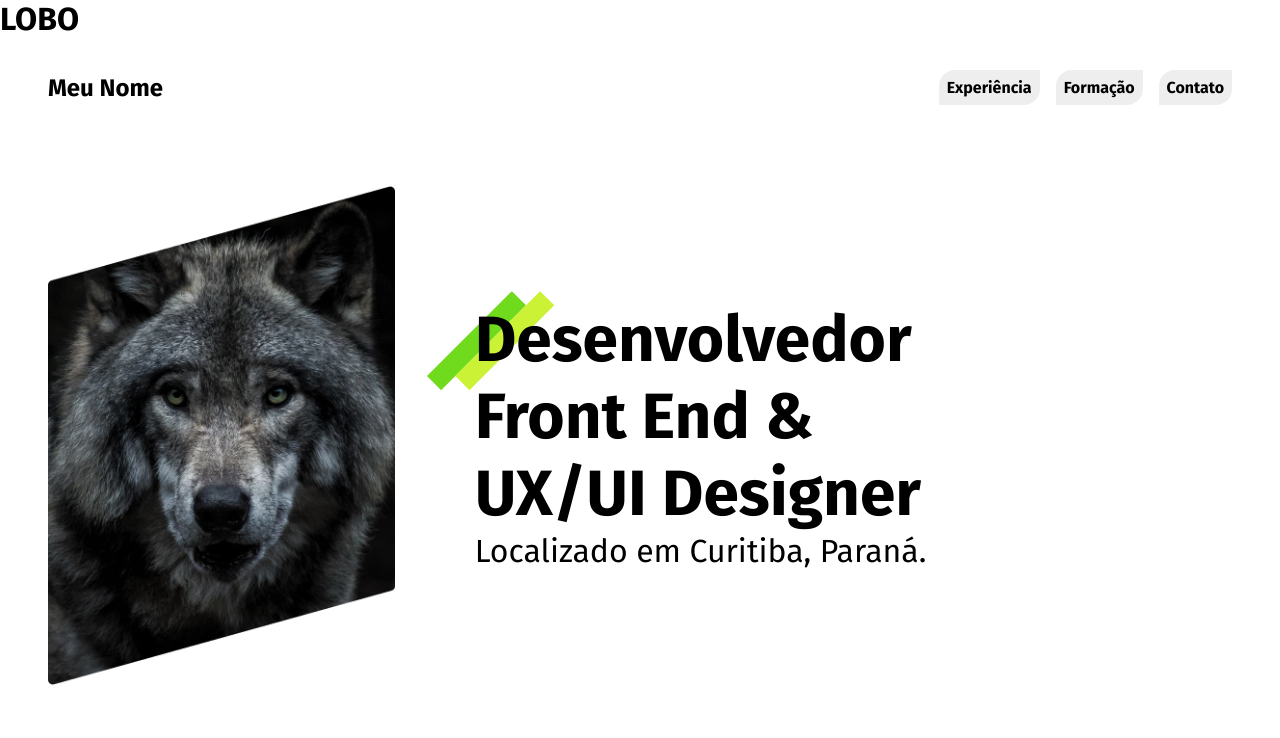
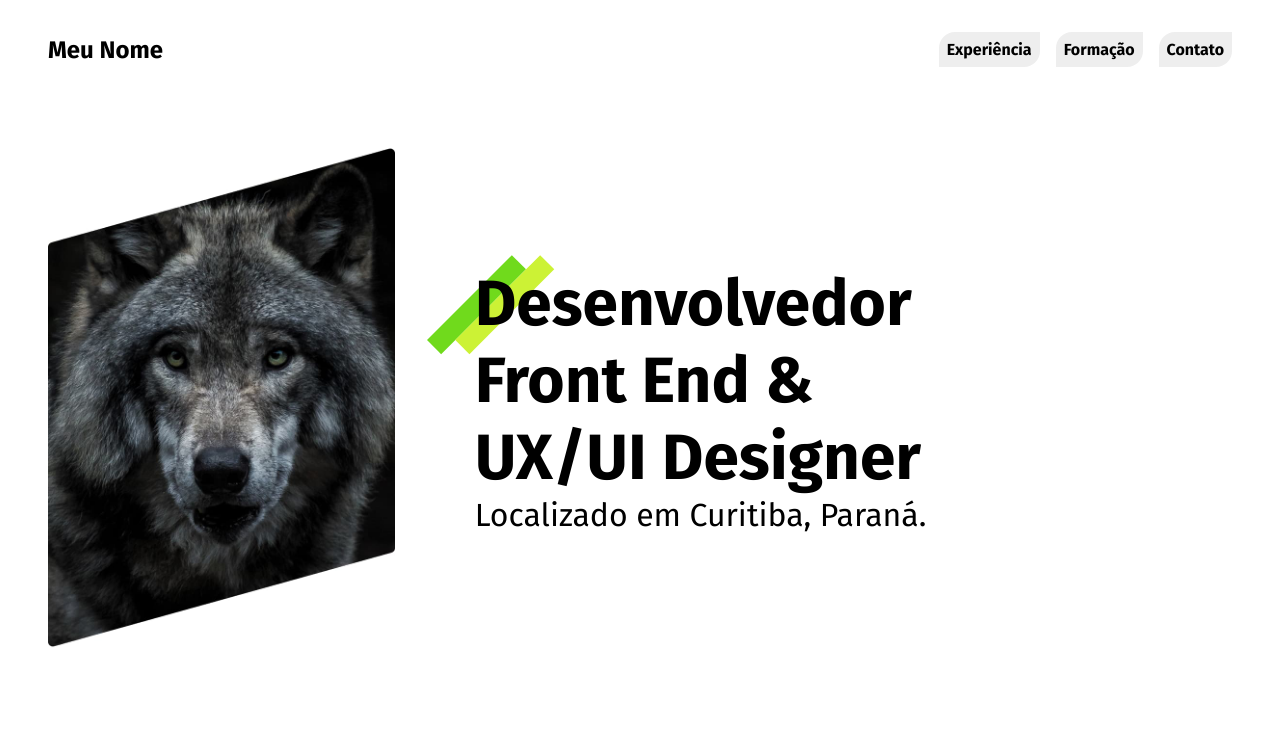
Before and after one commit to FernandoTarso/portfolio_lobo, a plain HTML site: page index.html in a window 1280 px wide. Shown: the top 738 px of the page. Drawn offline with Linux system fonts and the light colour scheme.

Commit message:
merge fix

```diff
--- a/index.html
+++ b/index.html
@@ -1,5 +1,3 @@
-<h1>LOBO
-</h1>
 <!DOCTYPE html>
 <html lang="pt-br">
 
```
